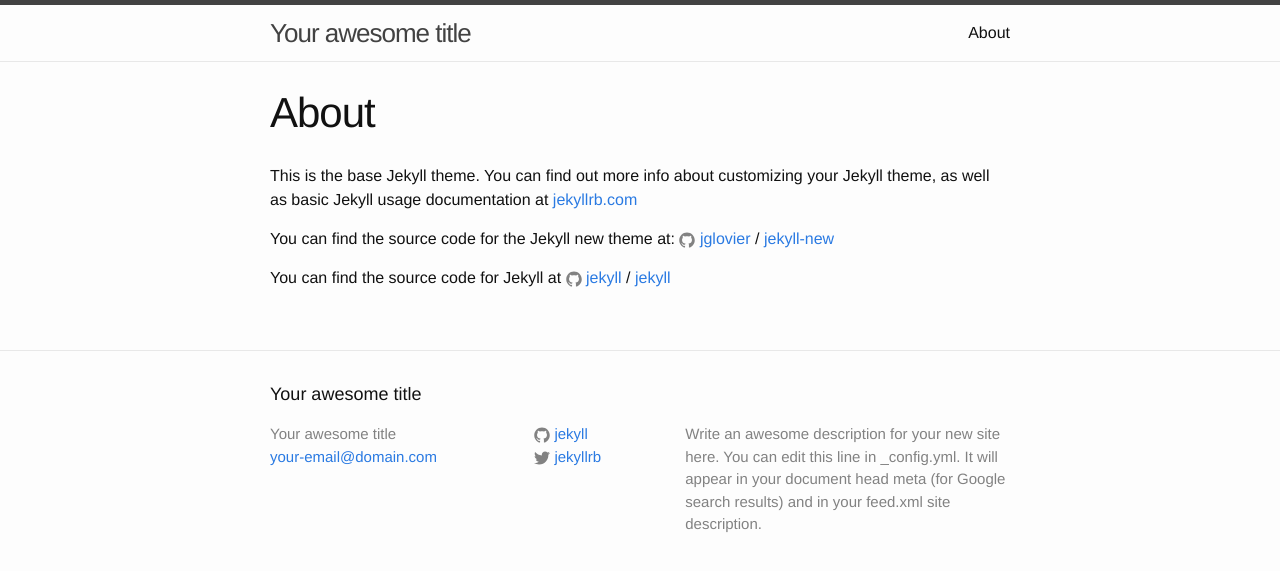
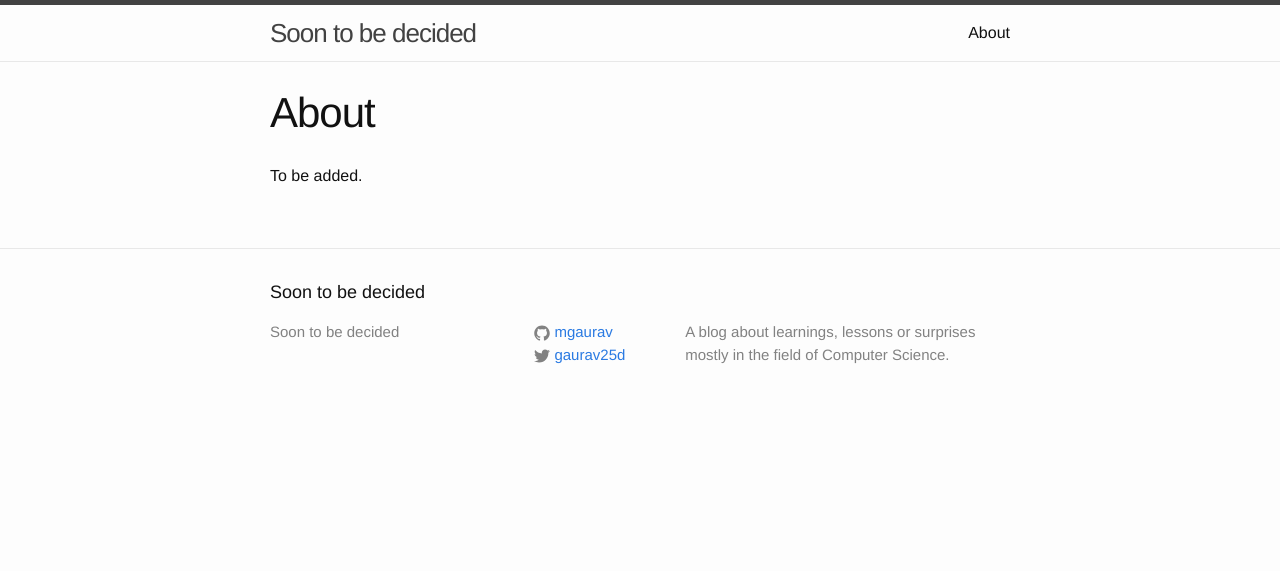
Before and after one commit to mgaurav/mgaurav.github.io, a Jekyll site: the page built from about.md, in a window 1280 px wide. Shown: the top 571 px of the page. Built offline with Jekyll 4.4.1, drawn with Linux system fonts in a browser that asks for light colours.

Commit message:
Cleanup of default contents

```diff
--- a/_config.yml
+++ b/_config.yml
@@ -6,16 +6,12 @@
 # 'jekyll serve'. If you change this file, please restart the server process.
 
 # Site settings
-title: Your awesome title
-email: your-email@domain.com
+title: Soon to be decided
 description: > # this means to ignore newlines until "baseurl:"
-  Write an awesome description for your new site here. You can edit this
-  line in _config.yml. It will appear in your document head meta (for
-  Google search results) and in your feed.xml site description.
+  A blog about learnings, lessons or surprises mostly in the field of Computer Science.
 baseurl: "" # the subpath of your site, e.g. /blog
-url: "http://yourdomain.com" # the base hostname & protocol for your site
-twitter_username: jekyllrb
-github_username:  jekyll
+twitter_username: gaurav25d
+github_username:  mgaurav
 
 # Build settings
 markdown: kramdown
--- a/about.md
+++ b/about.md
@@ -4,12 +4,4 @@ title: About
 permalink: /about/
 ---
 
-This is the base Jekyll theme. You can find out more info about customizing your Jekyll theme, as well as basic Jekyll usage documentation at [jekyllrb.com](http://jekyllrb.com/)
-
-You can find the source code for the Jekyll new theme at:
-{% include icon-github.html username="jglovier" %} /
-[jekyll-new](https://github.com/jglovier/jekyll-new)
-
-You can find the source code for Jekyll at
-{% include icon-github.html username="jekyll" %} /
-[jekyll](https://github.com/jekyll/jekyll)
+To be added.
```
Also changed, not shown: _posts/sample-post.markdown (added, +25 -0 lines).
